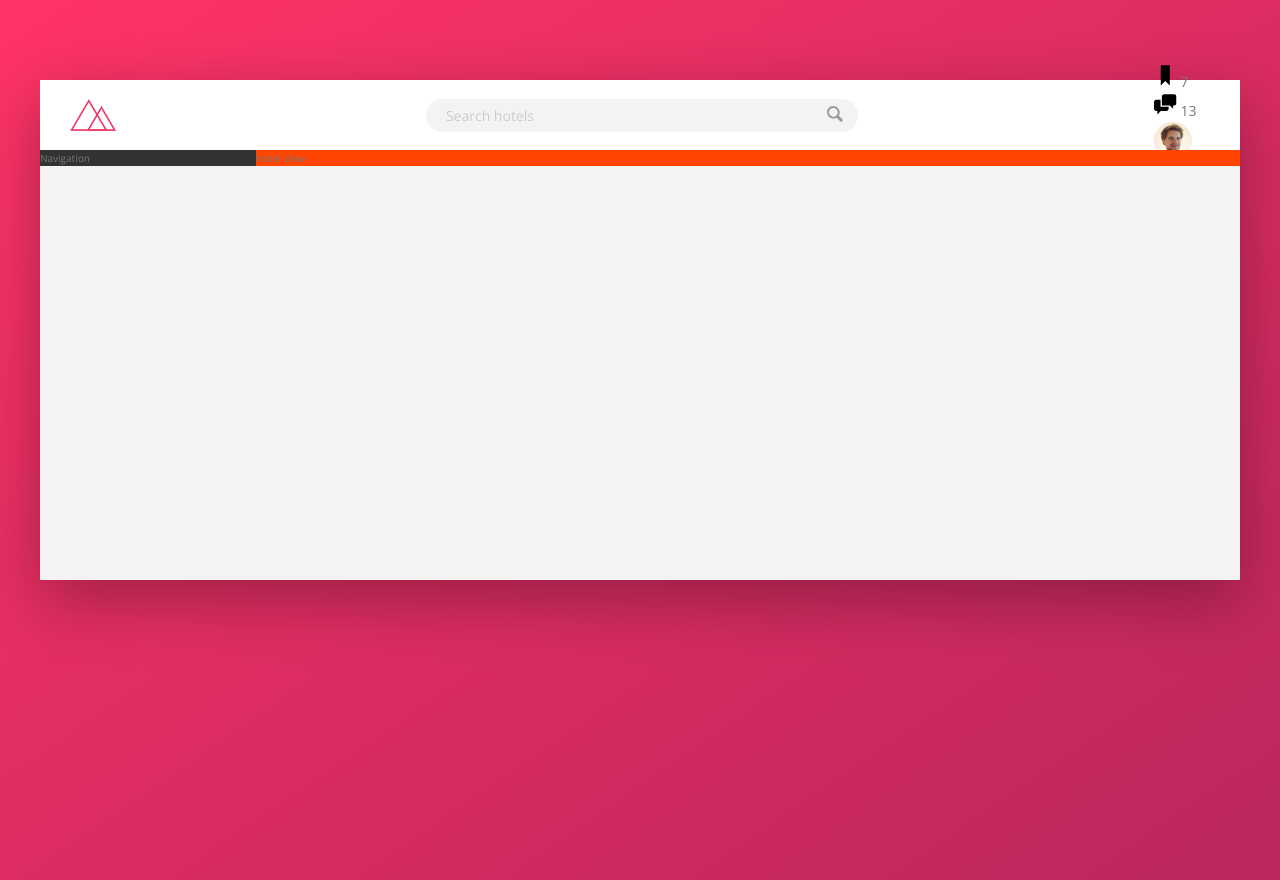
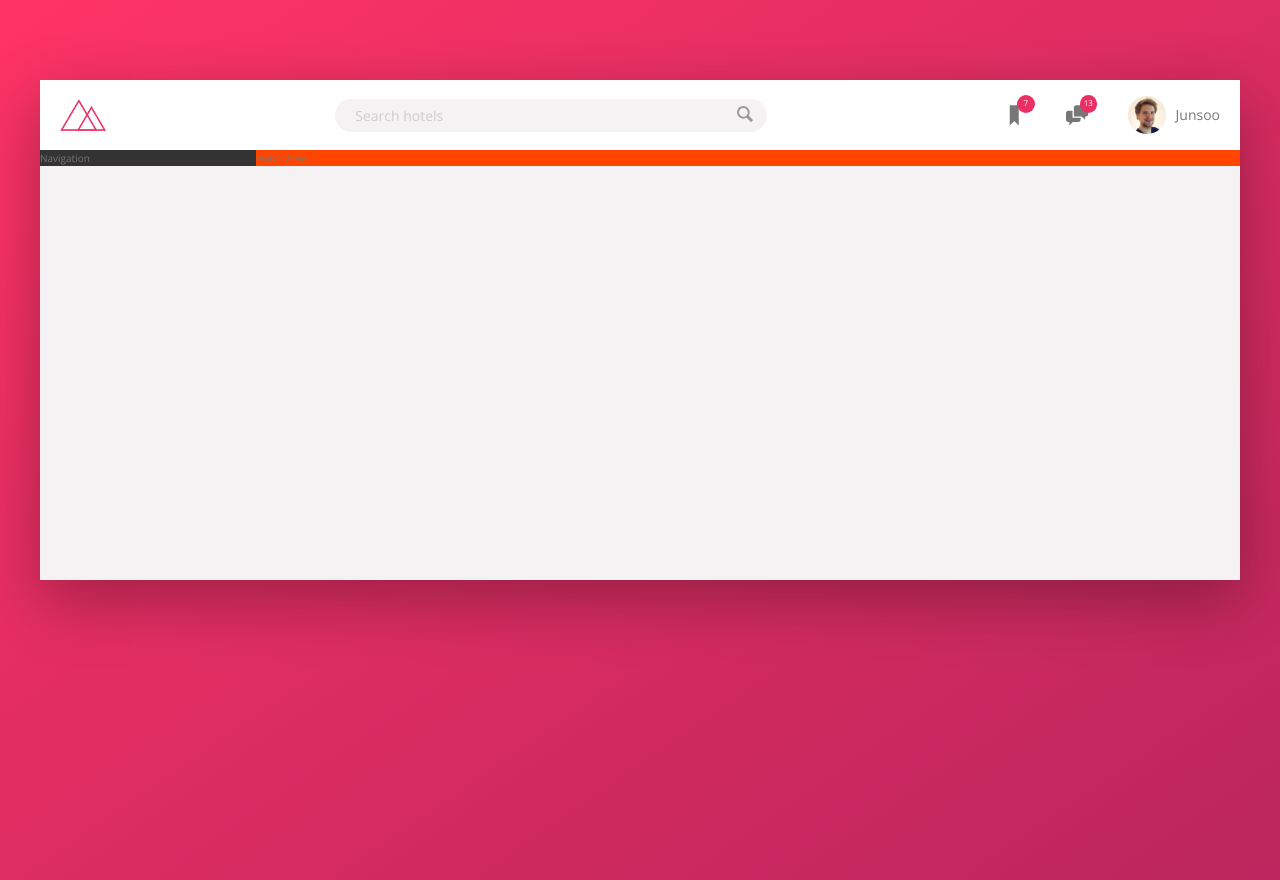
Before and after one commit to matthias-park/Advanced-CSS-Trillo, a website: page index.html in a window 1280 px wide. Drawn offline with nearby package versions, Linux system fonts and the light colour scheme.

Commit message:
Feat: Building the Header 3

```diff
--- a/sass/_components.scss
+++ b/sass/_components.scss
@@ -2,7 +2,7 @@
 /// LOGO
 .logo {
   height: 3.25rem;
-  margin-left: 3rem;
+  margin-left: 2rem;
 }
 
 
@@ -67,29 +67,52 @@
 ////////////////////////////////////
 /// USER NAV
 .user-nav {
+  align-self: stretch;
+
+  display: flex;
+  align-items: center;
+
+  & > * {
+    padding: 0 2rem;
+    cursor: pointer;
+    height: 100%;
+    display: flex;
+    align-items: center;
+  }
+
+  & > *:hover {
+    background-color: var(--color-grey-light-2);
+  }
+
   &__icon-box {
-
+    position: relative;
   }
 
   &__icon {
     height: 2.25rem;
     width: 2.25rem;
+    fill: var(--color-grey-dark-2);
   }
 
   &__notification {
+    font-size: .8rem;
+    height: 1.75rem;
+    width: 1.75rem;
+    border-radius: 100%;
+    background-color: var(--color-primary);
+    color: #fff;
+    position: absolute;
+    top: 1.5rem;
+    right: 1.1rem;
 
-  }
-
-  &__user {
-
+    display: flex;
+    justify-content: center;
+    align-items: center;
   }
 
   &__user-photo {
     height: 3.75rem;
     border-radius: 50%;
-  }
-
-  &__user-name {
-
+    margin-right: 1rem;
   }
 }
```
Also changed, not shown: css/style.css.
